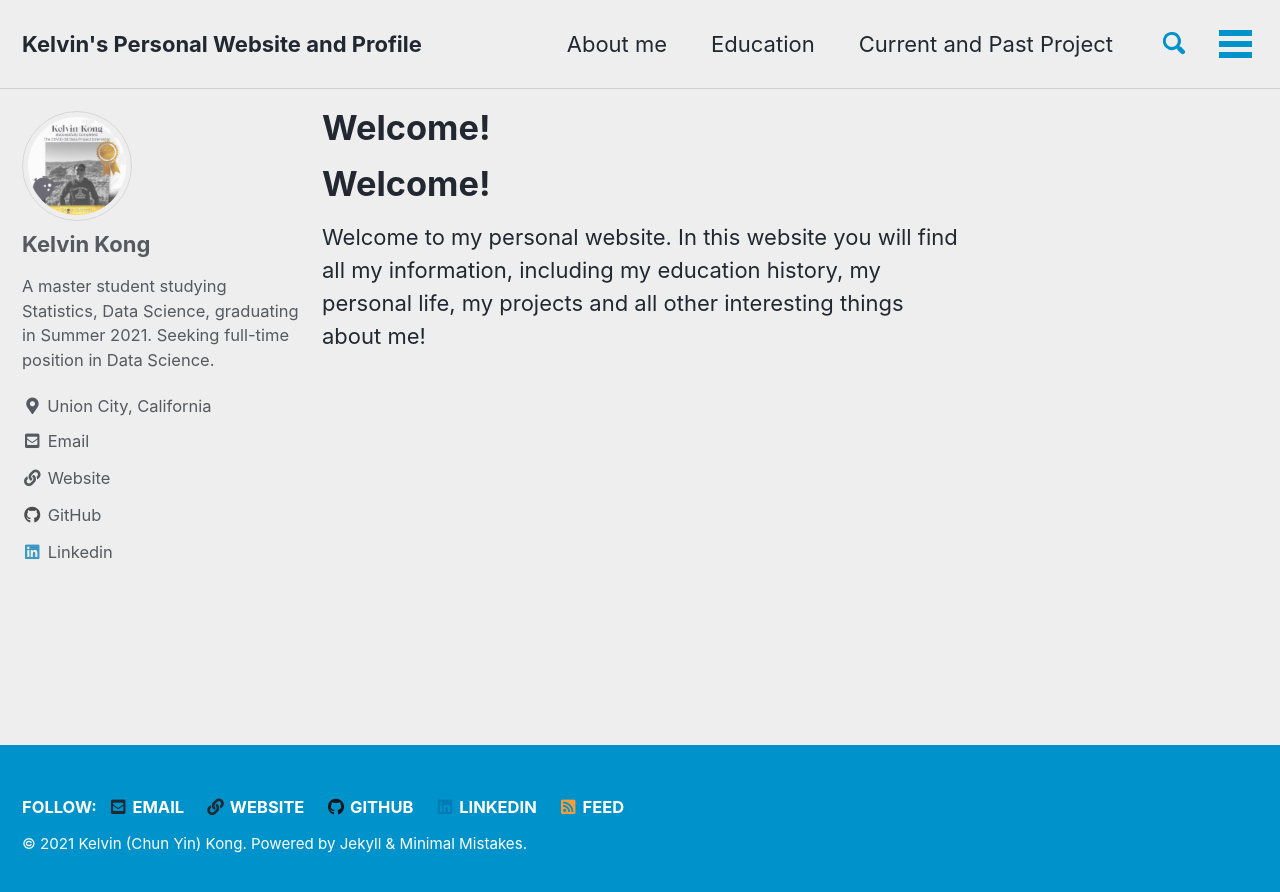
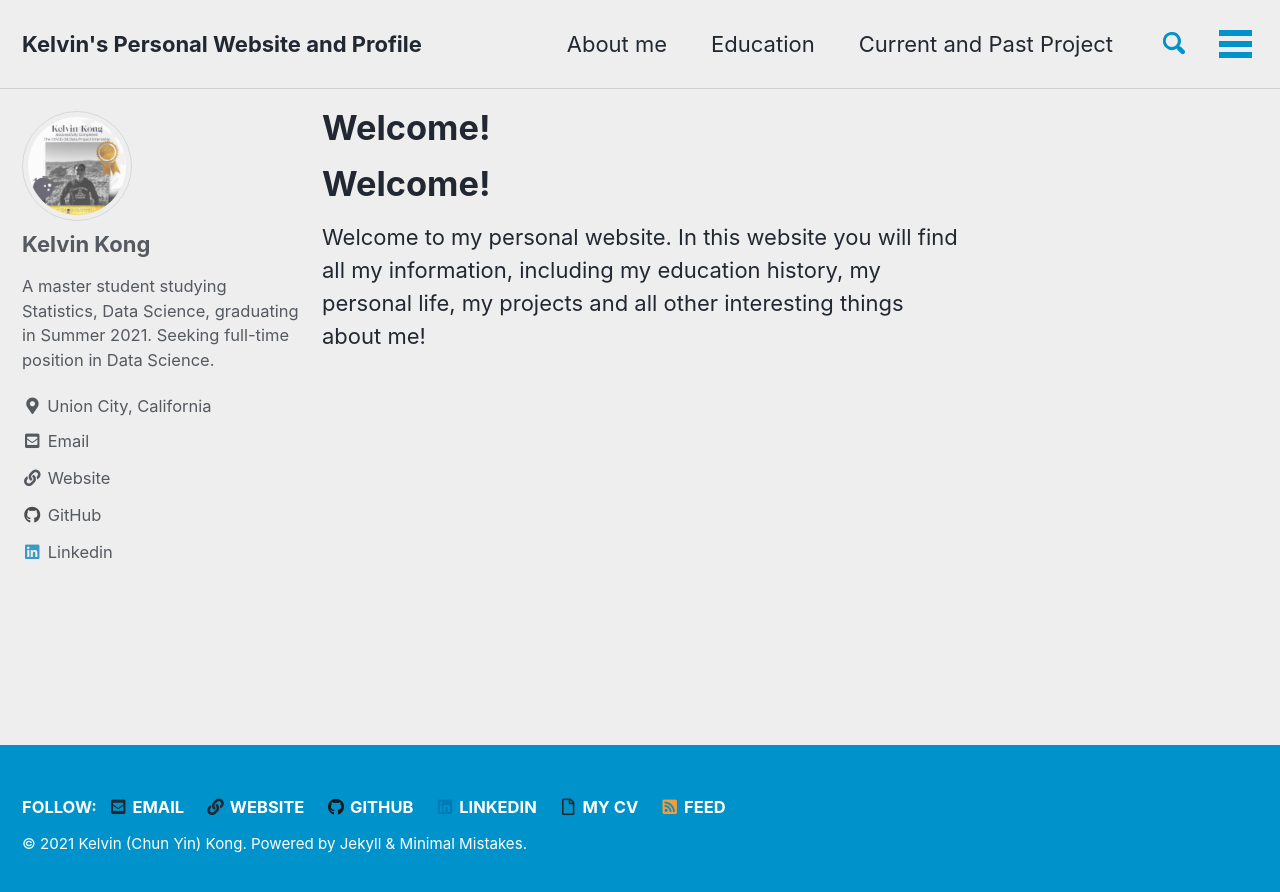
Before and after one commit to kelvin-cykong/kelvin-cykong.github.io, a Jekyll site: the page built from index.md, in a window 1280 px wide. Shown: the top 892 px of the page. Built offline with Jekyll 4.4.1, drawn with Linux system fonts in a browser that asks for light colours; cached includes are drawn as plain includes; our own code applies the rules of GitHub Pages for plain Markdown files; the list of posts is cut into pages by our own code; comment, search, counter and statistics services are not loaded.

Commit message:
Update _config.yml

```diff
--- a/_config.yml
+++ b/_config.yml
@@ -136,6 +136,9 @@ footer:
     - label: "Linkedin"
       icon: "fab fa-fw fa-linkedin"
       url: "https://www.linkedin.com/in/chunyin-kong/"
+    - label: "My CV"
+      icon: "far fa-fw fa-file"
+      url: "/docs/kelvin_cv.pdf"
     #- label: "Twitter"
     #  icon: "fab fa-fw fa-twitter-square"
       # url:
```
